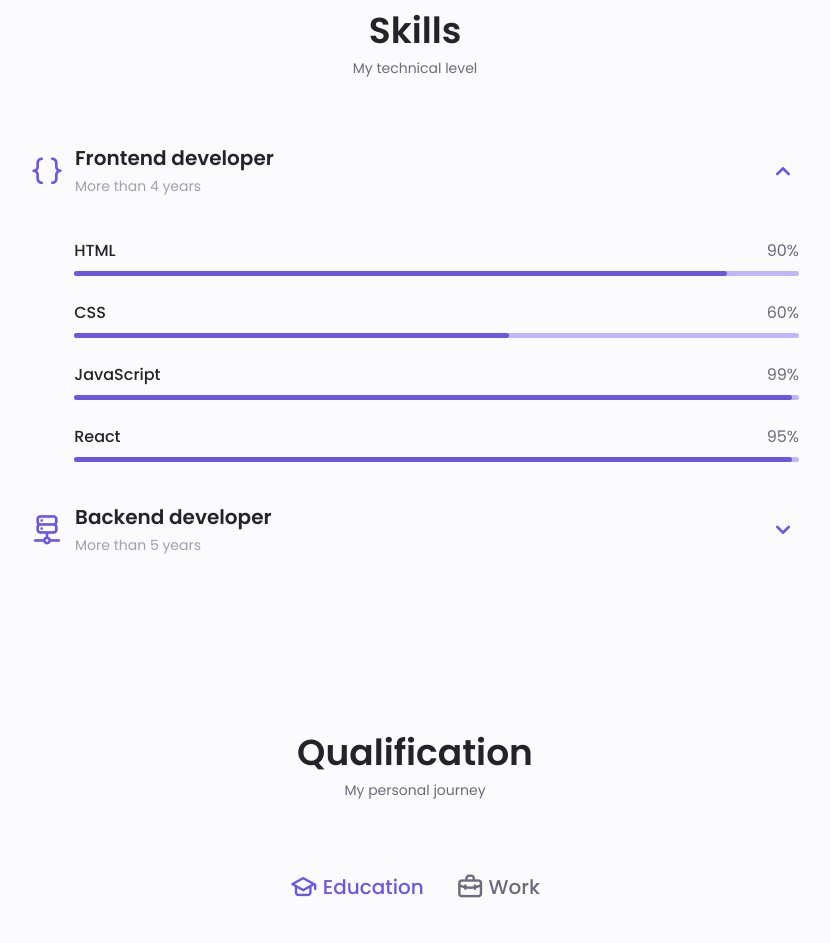
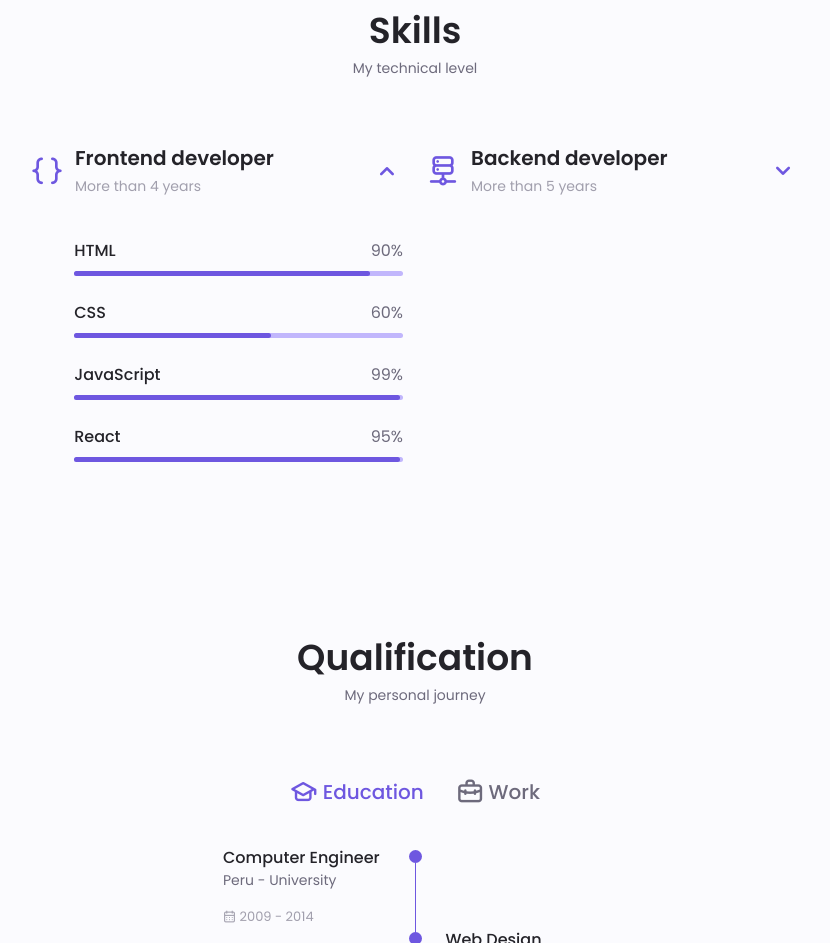
Before and after one commit to MikelArrieta/portfolio, a website built with Vite: page index.html in a window 1280 px wide. Shown: the part 1523-2466 px from the top of the page, without its empty margins (225-1055 px from the left). Built offline with nearby package versions, Linux system fonts and the light colour scheme.

Commit message:
Minor fixes

```diff
--- a/assets/css/styles.css
+++ b/assets/css/styles.css
@@ -973,7 +973,7 @@ img {
       justify-self: center;
    }
    .about__container,
-   /* .skills__container (not working) */
+   .skills__container,
    .portfolio__content,
    .project__container,
    .contact__container,
--- a/index.html
+++ b/index.html
@@ -174,7 +174,7 @@
             <span class="section__subtitle">My technical level</span>
 
             <div class="skills__container container grid">
-               <div>
+
                <!--==================== SKILLS 1 ====================-->
                <div class="skills__content skills__open">
                   <div class="skills__header">
@@ -235,7 +235,6 @@
                <div class="skills__content skills__close">
                   <div class="skills__header">
                      <i class="uil uil-server-network skills__icon"></i>
-
                      <div>
                         <h1 class="skills__title">Backend developer</h1>
                         <span class="skills__subtitle">More than 5 years</span>
@@ -286,7 +285,7 @@
                      </div>
                   </div>
                </div>
-               </div>
+
             </div>
          </section>
 
```
Lines whose indentation alone changed are shown as unchanged.
